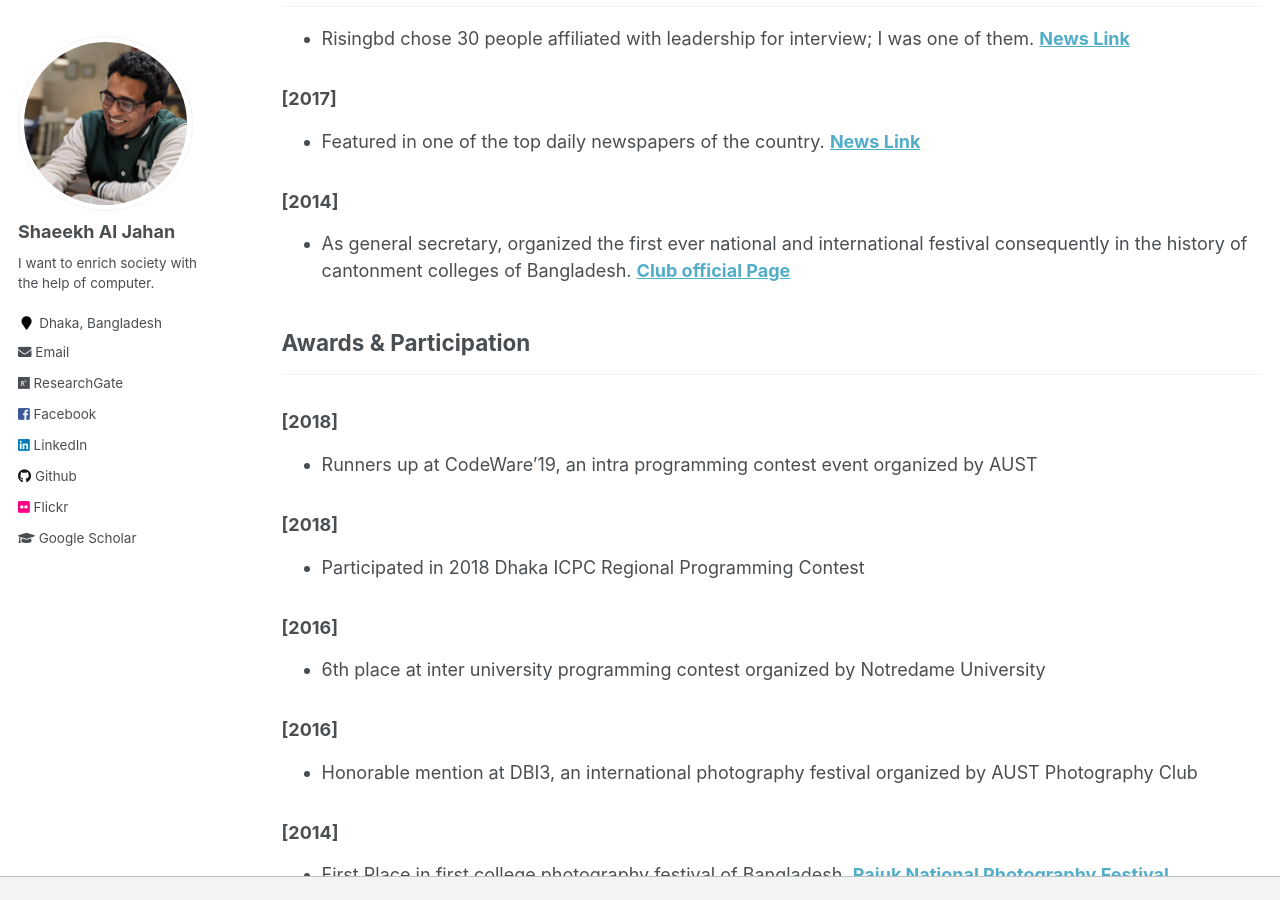
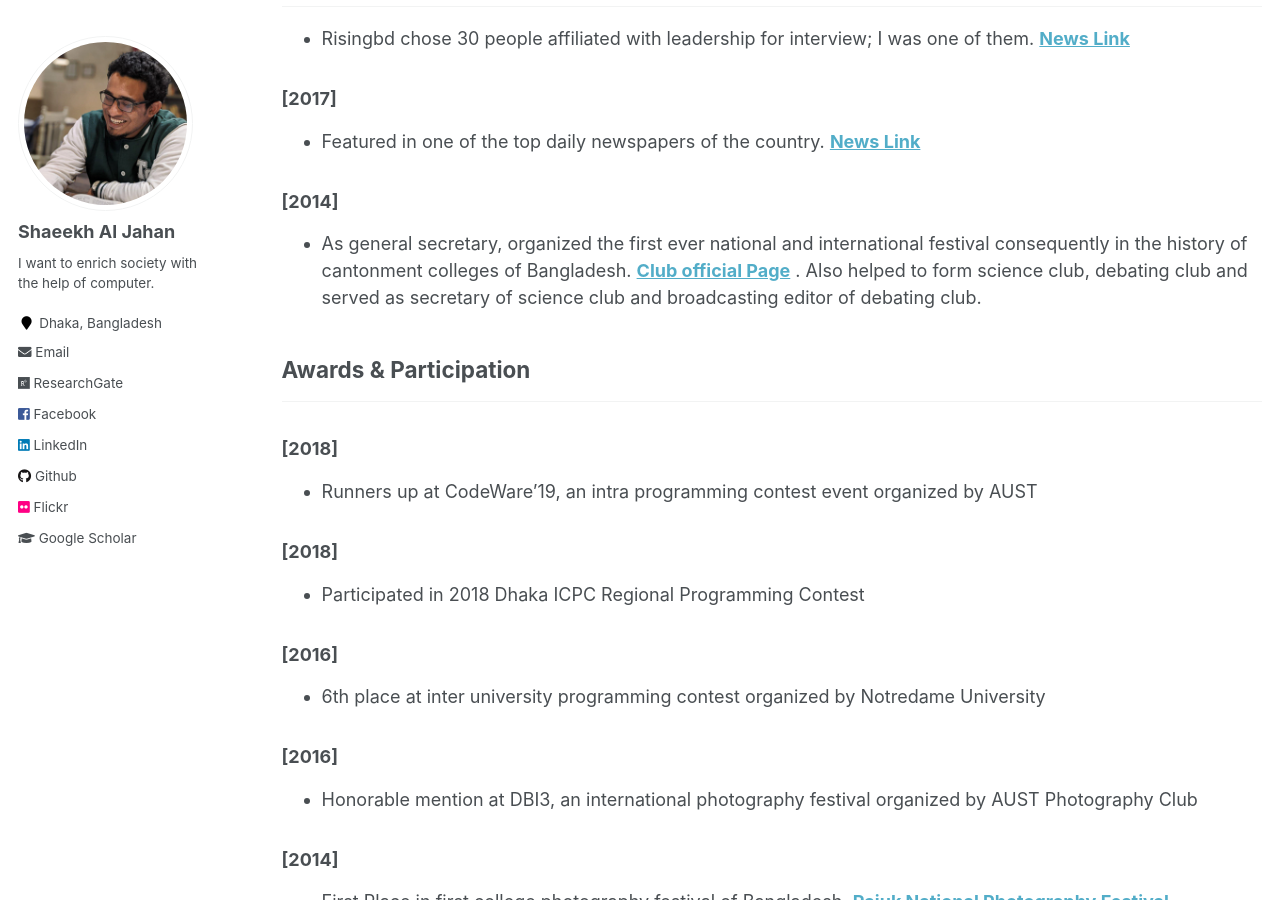
Before and after one commit to shaeekh/shaeekh.github.io, a Jekyll site: the page built from _pages/education-awards.md, in a window 1280 px wide and 900 px high, scrolled down 400 px. Built offline with Jekyll 4.4.1, drawn with Linux system fonts in a browser that asks for light colours.

Commit message:
Changes done

```diff
--- a/_pages/education-awards.md
+++ b/_pages/education-awards.md
@@ -24,7 +24,7 @@ redirect_from:
 
 ### [2014]
 
-* As general secretary, organized the first ever national and international festival consequently in the history of  cantonment colleges of Bangladesh. [**Club official Page**](https://www.facebook.com/ACCPC2014)
+* As general secretary, organized the first ever national and international festival consequently in the history of  cantonment colleges of Bangladesh. [**Club official Page**](https://www.facebook.com/ACCPC2014) . Also helped to form science club, debating club and served as secretary of science club and broadcasting editor of debating club.
 
 ## Awards & Participation
 ----------------
```
